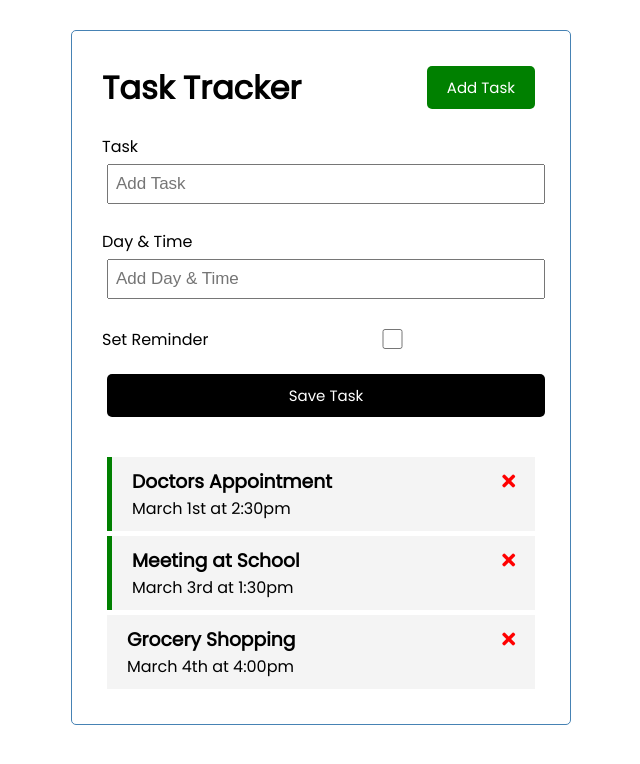
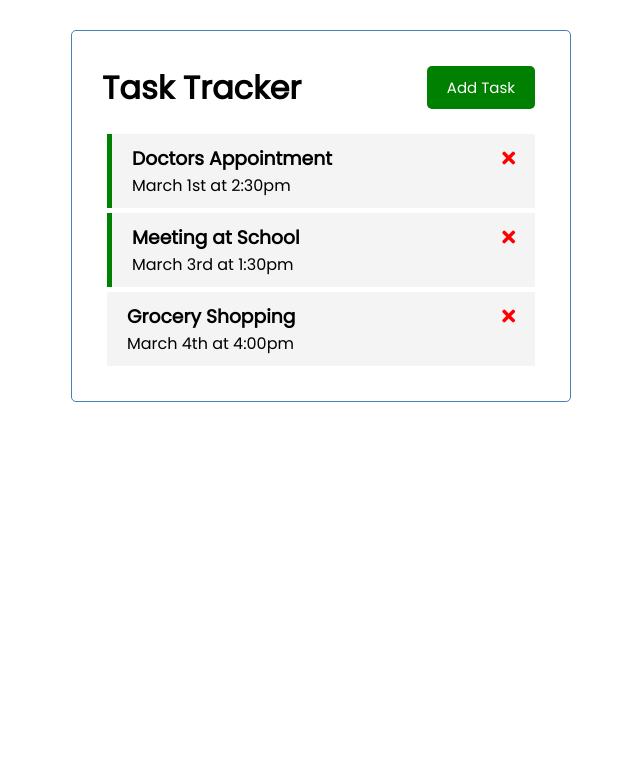
Before and after one commit to vicdubbeld/vue-task-tracker, a Vue app in the folder vue-crash-2021/: page / in a window 1280 px wide. Shown: the top 764 px of the page, without its empty margins (319-959 px from the left). Built offline with nearby package versions, Linux system fonts and the light colour scheme.

Commit message:
add task form appears when clicked on and disappears when clicked again

```diff
--- a/vue-crash-2021/src/App.vue
+++ b/vue-crash-2021/src/App.vue
@@ -1,8 +1,10 @@
 <template>
-<div class="container">
-  <Header title="Task Tracker" />
-  <AddTask @add-task="addTask"/>
-  <Tasks @toggle-reminder="toggleReminder" @delete-task="deleteTask" :tasks="tasks" />
+  <div class="container">
+    <Header @toggle-add-task="toggleAddTask" title="Task Tracker" />
+    <div v-show="showAddTask">
+      <AddTask @add-task="addTask"/>
+    </div>
+    <Tasks @toggle-reminder="toggleReminder" @delete-task="deleteTask" :tasks="tasks" />
   </div>
 </template>
 
@@ -20,10 +22,15 @@ export default {
   },
   data () {
     return {
-      tasks: []
+      tasks: [],
+      showAddTask: false
     }
   },
   methods: {
+    toggleAddTask() {
+      //toggles this form so that if it is true, it will change to false when clicked
+      this.showAddTask = !this.showAddTask
+    },
     addTask(task){
       this.tasks = [...this.tasks, task]
     },
--- a/vue-crash-2021/src/components/Button.vue
+++ b/vue-crash-2021/src/components/Button.vue
@@ -12,7 +12,7 @@ export default {
     },
     methods : {
         onClick() {
-            console.log('click')
+            this.$emit('toggle-add-task')
         }
     }
 }
--- a/vue-crash-2021/src/components/Header.vue
+++ b/vue-crash-2021/src/components/Header.vue
@@ -1,7 +1,7 @@
 <template>
     <header>
         <h1>{{title}}</h1>
-        <Button text="Add Task" color="green"/>
+        <Button @toggle-add-task="$emit('toggle-add-task')" text="Add Task" color="green"/>
     </header>
 </template>
 
```
